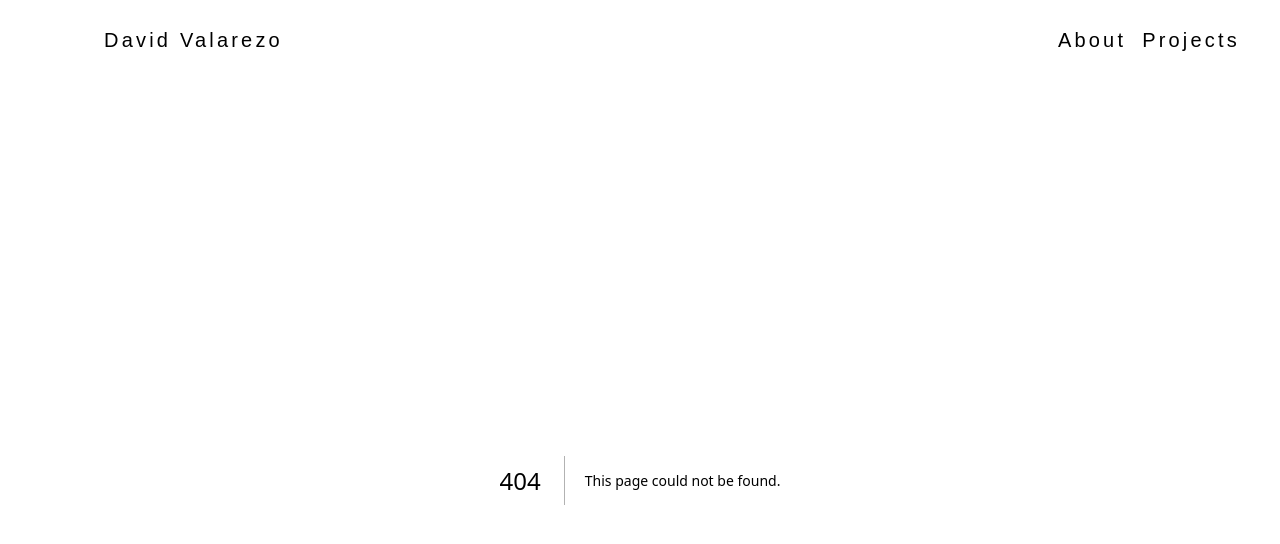
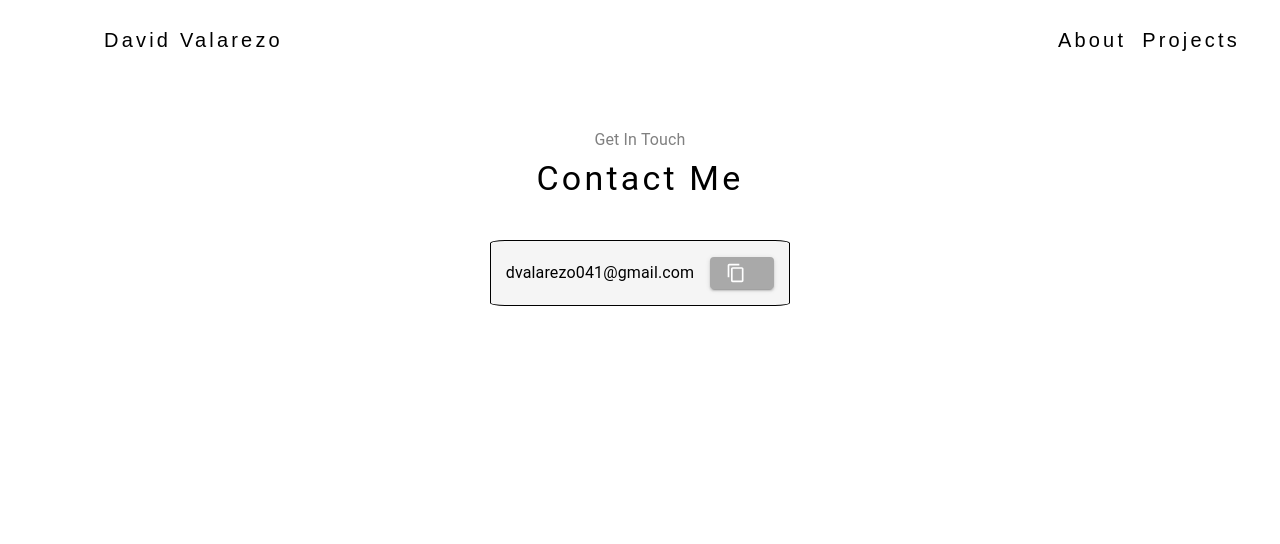
Before and after one commit to dvala041/portfolio, a Next.js app: page /portfolio/contact in a window 1280 px wide. Before the commit this address had no page. Shown: the top 544 px of the page. Built offline with nearby package versions, Linux system fonts and the light colour scheme.

Commit message:
Finalized frontend

```diff
--- a/src/components/projectCard.js
+++ b/src/components/projectCard.js
@@ -7,10 +7,12 @@ import Button from '@mui/material/Button';
 import Typography from '@mui/material/Typography';
 import { Circle } from '@mui/icons-material';
 import { Box } from '@mui/material';
+import Link from 'next/link';
+import Stack from '@mui/material';
 
-export default function ProjectCard({projectName, path}) {
+export default function ProjectCard({projectName, path, demo, gitLink, demoLink}) {
   return (
-    <Card>
+    <Card sx={{marginBottom: 3}}>
       <CardMedia
         sx={{ height: 280 }}
         image={path}
@@ -21,8 +23,17 @@ export default function ProjectCard({projectName, path}) {
         </Typography>
       </CardContent>
       <CardActions>
-        <Button size="small">GitHub</Button>
-        <Box sx={{ flexGrow: 1 }} />
+        <Box sx={{ width: '100%', display: 'flex', justifyContent: 'center', gap: 2}}>
+            <Link href={gitLink} target="_blank" rel="noopener noreferrer">
+                <button class = "btn btn-color-2">GitHub</button>
+            </Link>
+
+            {demo &&
+            <Link href={demoLink} target="_blank" rel="noopener noreferrer">
+                <button class = "btn btn-color-2">Live Demo</button>
+            </Link> }
+
+        </Box>
       </CardActions>
     </Card>
   );
--- a/src/pages/about.js
+++ b/src/pages/about.js
@@ -61,13 +61,14 @@ export default function About () {
             <Typography gutterBottom sx={{marginBottom: {xs:4, md: 0}}}>
                 I'm a first generation latino studying Computer Science at Cornell's college of Engineering.
                 I first started coding in 9th grade when I taught myself how to program Arduino boards and make small projects with them.
+                I enjoyed the callenge a lot so in 10th grade I decided to enroll in Harvard's CS50 and completed the entire course.
                 I've always enjoyed the process of solving difficult problems and nothing is more rewarding to me than the satisfaction
                 of forging a product through lots of trial and error.
                 <br/>
                 <br/>
                 Fast forward to today where a lot of my work is focused on web development. I deeply enjoy the process of bringing
-                a web application to life and have learned a lot self teaching myself. I am eager to continue learning and aim to build
-                a project with a active user base.
+                a web application to life and have learned a lot through self teaching myself. I am eager to continue learning and aim to build
+                a project with that helps a large user base.
             </Typography>
           </Box>
         </Box>
--- /dev/null
+++ b/src/pages/contact.js
@@ -0,0 +1,78 @@
+import * as React from 'react';
+import { Card, CardContent, Typography, Box, Button, Tooltip } from '@mui/material';
+import { ContentCopy } from '@mui/icons-material';
+import Snackbar from '@mui/material/Snackbar';
+
+
+export default function Contact() {
+  const email = "dvalarezo041@gmail.com";
+
+  const [state, setState] = React.useState({
+    open: false,
+    vertical: 'top',
+    horizontal: 'center',
+  });
+  const { vertical, horizontal, open } = state;
+
+  const handleClick = (newState) => () => {
+    setState({ ...newState, open: true });
+    navigator.clipboard.writeText(email)
+  };
+
+  const handleClose = () => {
+    setState({ ...state, open: false });
+  };
+
+  return (
+    <>
+    <br/> <br/>
+      <Typography gutterBottom
+            sx={{
+              textAlign: "center",
+              color: 'gray'
+            }}
+            >
+            Get In Touch
+        </Typography>
+        <Typography variant="h4" sx = {{
+            textAlign: 'center',
+            marginBottom: 5,
+            letterSpacing: '.2rem',
+        }}>
+            Contact Me
+        </Typography>
+        <Box sx={{
+            display: 'flex',
+            justifyContent: 'center',
+            alignItems: 'center',
+            mt: 2,
+            p: 2,
+            border: 1,
+            borderRadius: '5%',
+            backgroundColor: 'whitesmoke',
+            maxWidth: '300px', // Set maximum width
+            margin: 'auto', // Center the Box horizontally
+          }}
+
+        >
+          <Typography variant="body1" sx={{ display: 'inline-block', mr: 2 }}>
+            {email}
+          </Typography>
+          <Tooltip title="Copy to clipboard" sx={{alignItems: 'center'}}>
+            <Button variant="contained" startIcon={<ContentCopy />}  onClick={handleClick({ vertical: 'top', horizontal: 'center' })}
+            sx={{
+                backgroundColor:"darkgray", '&:hover': {backgroundColor: 'lightgray'}
+                }} />
+          </Tooltip>
+          <Snackbar
+            anchorOrigin={{ vertical, horizontal }}
+            autoHideDuration={3000}
+            open={open}
+            onClose={handleClose}
+            message="Copied!"
+            key={vertical + horizontal}
+         />
+        </Box>
+        </>
+  );
+}
--- a/src/pages/projects.js
+++ b/src/pages/projects.js
@@ -10,7 +10,7 @@ export default function Projects () {
 
     return (
      <>
-     <Container maxWidth="xl" id="mainBody" sx={{ mt: 12 }}>
+     <Container maxWidth="xl" id="mainBody" sx={{ mt: {xs: 4, md: 12} }}>
         <Typography gutterBottom
             sx={{
               textAlign: "center",
@@ -27,15 +27,19 @@ export default function Projects () {
             Projects
         </Typography>
 
-        <Grid container maxWidth rowSpacing={1} columnSpacing={{ xs: 1, sm: 2, md: 3 }}>
+        {/* Project Cards */}
+        <Grid container maxWidth rowSpacing={1} columnSpacing={{ xs: 1, sm: 2, md: 3 }} sx={{marginBottom: 3}}>
             <Grid item xs={12} md={4}>
-                <ProjectCard projectName="Chore Tracker" path="/portfolio/dish.jpg"/>
+                <ProjectCard projectName="Chore Tracker" path="/portfolio/dish.jpg" demo={false}
+                gitLink="https://github.com/dvala041/ChoreTracker" demoLink=""/>
             </Grid>
             <Grid item xs={12} md={4}>
-                <ProjectCard projectName="Lagos Food Bank" path="/portfolio/lagos.jpeg"/>
+                <ProjectCard projectName="Lagos Food Bank" path="/portfolio/lagos.jpeg" demo={true}
+                gitLink="https://github.com/cornellh4i/lagos-volunteers" demoLink="https://lagos-volunteers.vercel.app/login"/>
             </Grid>
             <Grid item xs={12} md={4}>
-                <ProjectCard projectName="Lost and Found App"/>
+                <ProjectCard projectName="Lost and Found App" path="/portfolio/LostandFound.jpg"demo={true}
+                 gitLink="https://github.com/dvala041/Lost_And_Found" demoLink ="https://www.youtube.com/watch?v=DcUpOmtydV8"/>
             </Grid>
         </Grid>
       </Container>
```
Also changed, not shown: public/LostandFound.jpg (added).
